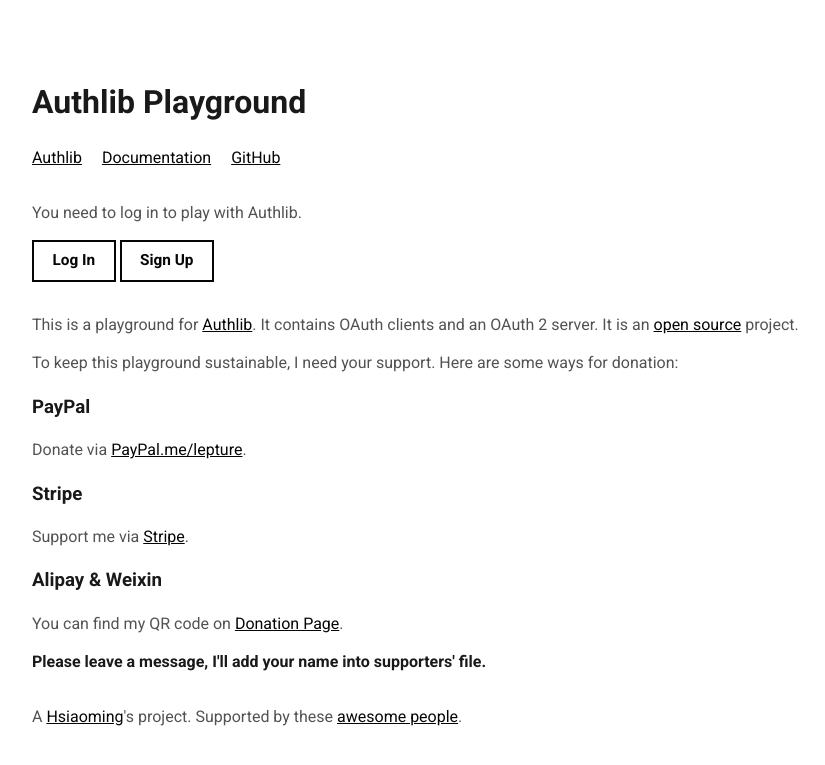
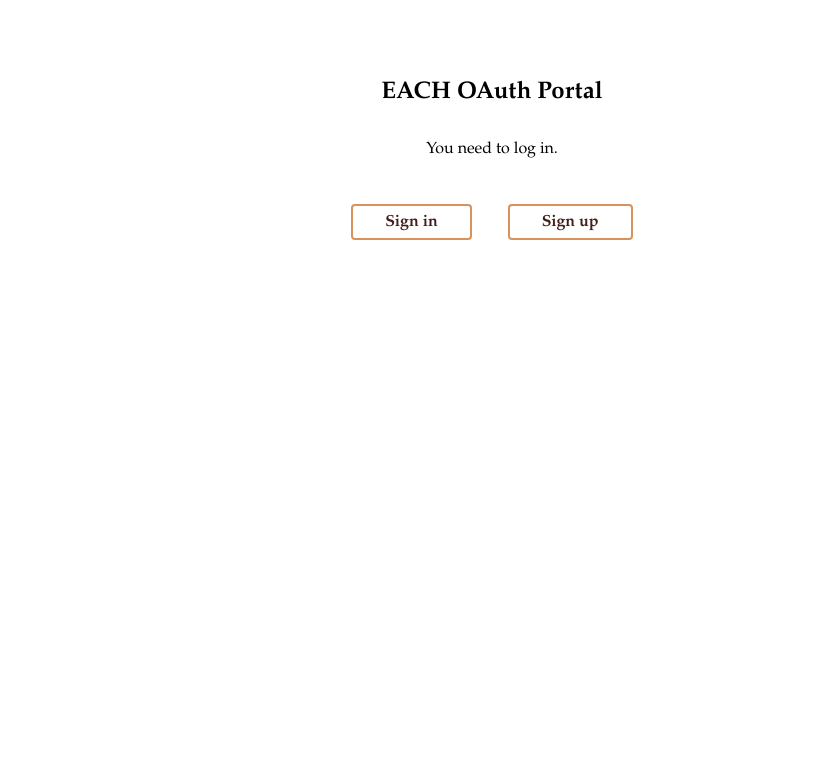
Before and after one commit to itsocietysu/EACH-OAuth2.0, a Flask app: page / in a window 1280 px wide. Shown: the top 765 px of the page, without its empty margins (148-973 px from the left). Run offline with Flask 2, Linux system fonts and the light colour scheme; parts of the project's set-up code (start-up, migrations or seed data) failed here and were passed over; some libraries are stand-ins or nearby versions.

Commit message:
Updated first OAuth pages

```diff
--- a/website/static/base.css
+++ b/website/static/base.css
@@ -1,21 +1,24 @@
 body {
   -webkit-font-smoothing: antialiased;
   -moz-osx-font-smoothing: grayscale;
-  font: 400 16px/1.42 Roboto, sans-serif;
-  color: rgba(0, 0, 0, .68);
+  font-family: "Book Antiqua", Palatino, "Palatino Linotype", serif;
 }
 
 h1, h2, h3, strong {
-  color: rgba(0, 0, 0, .9);
+  color: rgb(0, 0, 0);
 }
 
 a {
-  color: rgba(0, 0, 0, .98);
+  color: rgb(0, 0, 0);
   word-wrap: break-word;
 }
 
 a:hover {
   color: #3e7fcb;
+}
+
+.head {
+	font-size: 12px;
 }
 
 .inner {
@@ -24,32 +27,35 @@
   padding-left: 20px;
   padding-right: 20px;
   box-sizing: border-box;
+  text-align: center;
 }
 
 .divide:after {
   display: block;
-  margin: 40px 0;
+  margin: 40px auto;
   content: '';
   width: 100px;
-  border-bottom: 4px solid rgba(0, 0, 0, 0.1);
+  border-bottom: 4px solid lightgrey;
 }
 
 .btn {
   display: inline-block;
-  padding: .72em 1.2em;
-  font-size: 0.96em;
-  line-height: 1;
+  padding: .25em 2em;
+  margin: 1em;
+  font-size: 1em;
+  line-height: 1.5;
   font-weight: 700;
   text-decoration: none;
-  color: rgba(0, 0, 0, 0.98);
-  border: 2px solid rgba(0, 0, 0, 0.98);
+  color: rgb(66, 31, 25);
+  border: 2px solid rgb(217, 146, 92);
+  border-radius: 4px;
   transition: background-color .1s;
 }
 
 .btn:hover {
   color: #fff;
-  border-color: #3e7fcb;
-  background-color: #3e7fcb;
+  border-color: rgb(217, 146, 92);
+  background-color: rgb(217, 146, 92);
 }
 
 .form-field {
@@ -68,7 +74,8 @@
   display: block;
   background: white;
   font-weight: 300;
-  border: 1px solid rgba(0, 0, 0, 0.42);
+  border: none;
+  border-bottom: 1px solid lightgrey;
   box-sizing: border-box;
   color: #333;
   outline: none;
@@ -76,6 +83,7 @@
   width: 100%;
   line-height: 1;
   padding: 8px;
+  margin: 0 auto;
 }
 
 .form-field_input[type="checkbox"] {
@@ -85,9 +93,12 @@
 }
 
 .form-field_input:hover,
+#redirect_uris:hover,
+#allowed_scopes:hover,
+#allowed_grants:hover,
 .form-field_input:focus,
 .form-field_input:active {
-  border-color: rgba(0, 0, 0, 0.98);
+  border-color: rgb(0, 0, 0);
 }
 
 .form-field_input::placeholder {
@@ -101,3 +112,35 @@
   font-size: 12px;
   color: #e85746;
 }
+
+.btn_sign {
+   padding: .6em 1.2em;
+   border: 1px solid rgb(255, 178, 139);
+   border-radius: 20px;
+   -webkit-border-radius: 20px;
+   -moz-border-radius: 20px;
+   -khtml-border-radius: 20px;
+   background: rgb(255, 178, 139);
+   outline: none;
+   cursor: pointer;
+   color: white;
+   font-size: 1em;
+   text-transform: uppercase;
+   font-weight: 700;
+   margin: 1em;
+   text-decoration: none;
+}
+
+.btn_sign:hover {
+  color: #fff;
+}
+
+.account_actions {
+	margin-top: 30px;
+}
+
+#redirect_uris,
+#allowed_scopes,
+#allowed_grants {
+	border: 1px solid lightgrey;
+}
--- a/website/templates/account/login.html
+++ b/website/templates/account/login.html
@@ -4,6 +4,6 @@
 {% block form %}
   <form action="" method="post">
     {{ render_form(form) }}
-    <button class="btn">Log In</button>
+    <button class="btn_sign">Sign In</button>
   </form>
 {% endblock %}
--- a/website/templates/account/signup.html
+++ b/website/templates/account/signup.html
@@ -4,7 +4,7 @@
 {% block form %}
   <form action="" method="post">
     {{ render_form(form) }}
-    <button class="btn">Sign Up</button>
+    <button class="btn_sign">Sign Up</button>
   </form>
   <p>We won't send you any confirm emails.</p>
 {% endblock %}
--- a/website/templates/base.html
+++ b/website/templates/base.html
@@ -3,9 +3,9 @@
 <head>
   <meta charset="UTF-8">
   <meta name="viewport" content="width=device-width,initial-scale=1,maximum-scale=1">
-  <title>{% block title %}Authlib Playground{% endblock %}</title>
-  <link rel="shortcut icon" href="//authlib.org/favicon.ico">
-  <link rel="stylesheet" href="https://fonts.googleapis.com/css?family=Roboto:300,400,700">
+  <title>{% block title %}EACH OAuth Portal{% endblock %}</title>
+  <link rel="icon" href="{{ url_for('static', filename='images/favicon.ico') }}">
+  <link rel="stylesheet" href="https://fonts.googleapis.com/css?family=Open+Sans:400,700">
   {% for src in assets.base.styles %}
     <link rel="stylesheet" href="{{ src }}">
   {% endfor %}
@@ -16,19 +16,9 @@
 {% block nav %}
   <header class="head" style="margin-top:80px">
     <div class="inner">
-      <h1>Authlib Playground</h1>
+      <h1>EACH OAuth Portal</h1>
       {% if current_user %}
-        <nav>
-          <a href="/">Home</a>
-          <a href="{{ url_for('client.list_clients') }}">Apps</a>
-          <a href="{{ url_for('connect.list_connects') }}">Connects</a>
-        </nav>
-      {% else %}
-        <nav>
-          <a href="https://authlib.org/">Authlib</a>
-          <a href="https://docs.authlib.org/">Documentation</a>
-          <a href="https://github.com/authlib/playground">GitHub</a>
-        </nav>
+	    <a class="btn" href="/" style="font-size:1.4em">Home</a>
       {% endif %}
     </div>
   </header>
--- a/website/templates/client/create.html
+++ b/website/templates/client/create.html
@@ -6,7 +6,7 @@
     <div class="inner">
       <form class="mini-form" action="" method="post">
         {{ render_form(form) }}
-        <button class="btn">Create</button>
+        <button class="btn_sign">Create</button>
       </form>
     </div>
   </section>
--- a/website/templates/home.html
+++ b/website/templates/home.html
@@ -6,45 +6,18 @@
       {% if current_user %}
         <p>You are logged in as <strong>{{ current_user.name }}</strong></p>
         <div class="account_actions">
-          <a href="{{ url_for('account.logout') }}" class="btn">Log Out</a>
+          <a href="{{ url_for('account.logout') }}" class="btn_sign">Sign Out</a>
+		</div>
+		<div class="account_actions">
           <a href="{{ url_for('client.list_clients') }}" class="btn">Apps</a>
-          <a href="{{ url_for('connect.list_connects') }}" class="btn">Connects</a>
-        </div>
+		</div>
       {% else %}
-        <p>You need to log in to play with Authlib.</p>
+        <p>You need to log in.</p>
         <div class="account_actions">
-          <a href="{{ url_for('account.login') }}" class="btn">Log In</a>
-          <a href="{{ url_for('account.signup') }}" class="btn">Sign Up</a>
+          <a href="{{ url_for('account.login') }}" class="btn">Sign in</a>
+          <a href="{{ url_for('account.signup') }}" class="btn">Sign up</a>
         </div>
       {% endif %}
     </div>
   </section>
-  <section class="section">
-    <div class="inner">
-      <p>This is a playground for <a href="https://authlib.org">Authlib</a>. It contains OAuth clients and an OAuth 2
-        server. It is an <a href="https://github.com/authlib/playground">open source</a> project.</p>
-      <p>To keep this playground sustainable, I need your support. Here are some ways for
-        donation:</p>
-      <div class="donation">
-        <h3>PayPal</h3>
-        <p>Donate via <a href="https://www.paypal.me/lepture">PayPal.me/lepture</a>.</p>
-      </div>
-      <div class="donation">
-        <h3>Stripe</h3>
-        <p>Support me via <a href="https://typlog.com/donate?reason=authlib/playground">Stripe</a>.</p>
-      </div>
-      <div class="donation">
-        <h3>Alipay & Weixin</h3>
-        <p>You can find my QR code on <a href="https://typlog.com/donate">Donation Page</a>.</p>
-      </div>
-      <p><strong>Please leave a message, I'll add your name into supporters' file.</strong></p>
-    </div>
-  </section>
-  <footer class="section">
-    <div class="inner">
-      <p>A <a href="https://hsiaoming.com/">Hsiaoming</a>'s project.
-        Supported by these <a href="https://github.com/authlib/playground/blob/master/SUPPORTERS.md">awesome people</a>.
-      </p>
-    </div>
-  </footer>
 {% endblock %}
```
Also changed, not shown: website/templates/account/base.html (+4 -5 lines), website/templates/connects.html (deleted, +0 -19 lines), website/static/images/favicon.ico (added).
